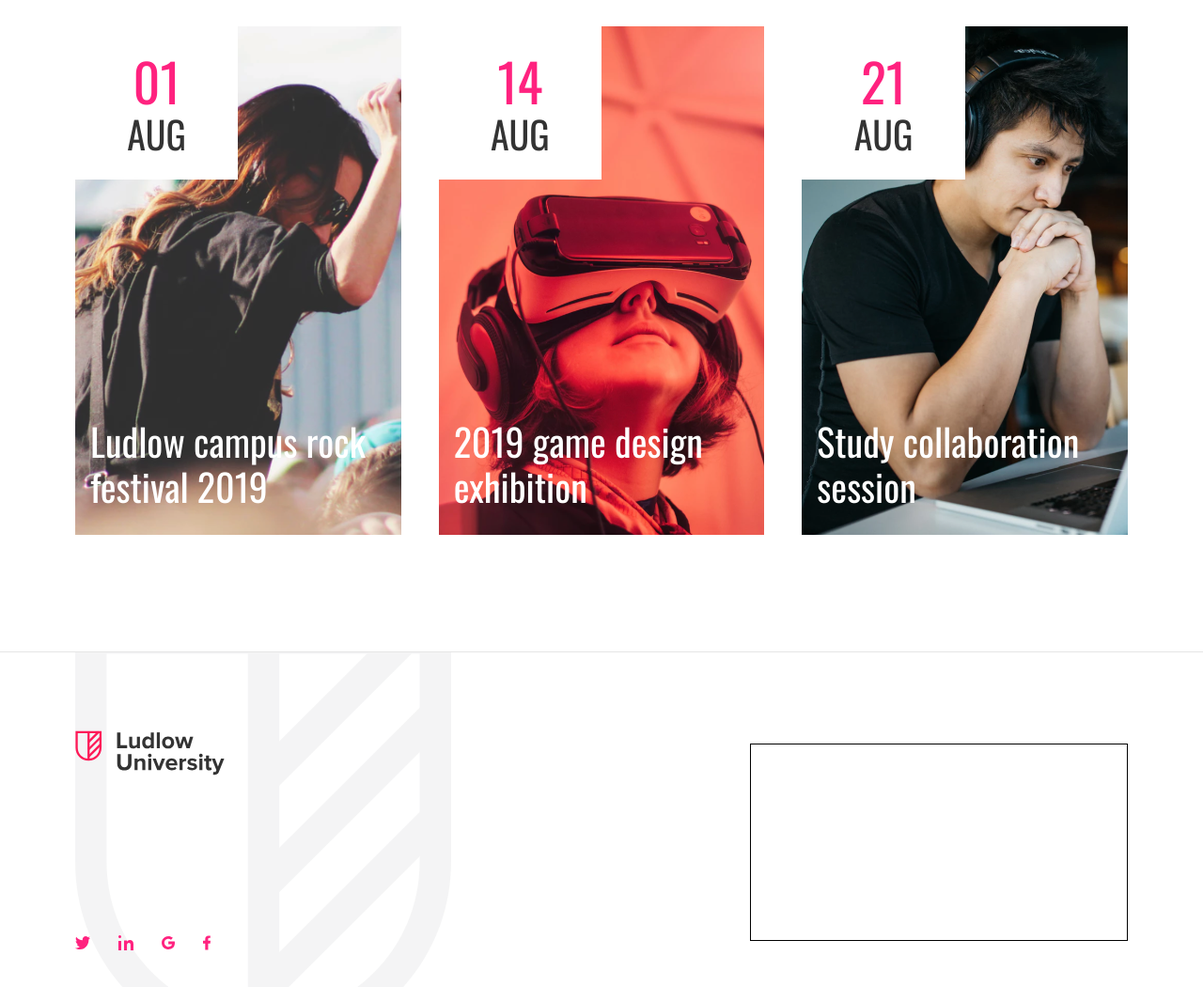
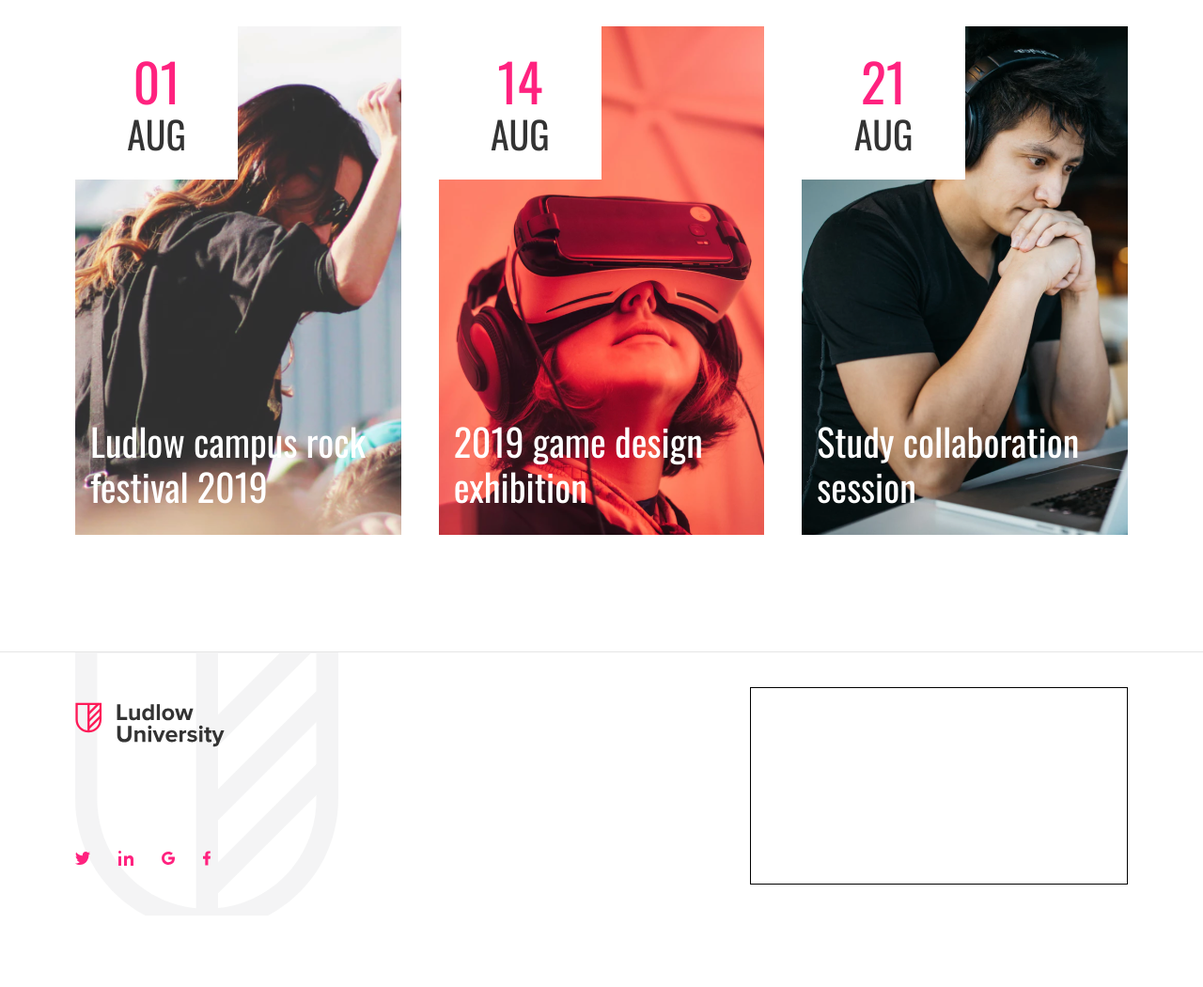
Before and after one commit to SPARKY892/zengenti, a React (Create React App) app: page / in a window 1280 px wide. Shown: the part 2391-3441 px from the top of the page at 94% size. Built offline with nearby package versions, Linux system fonts and the light colour scheme.

Commit message:
Addingstyling for 1024px wide displays

```diff
--- a/src/components/Footer.scss
+++ b/src/components/Footer.scss
@@ -36,3 +36,23 @@
     height: 208px;
     border: 1px solid black;
 }
+
+@media screen and (min-width: 1024px) {
+    .footer-faded-logo-container {
+        width: 25%;
+    }
+
+    .footer-faded-logo {
+        width: 100%;
+    }
+}
+
+@media screen and (min-width: 1440px) {
+    .footer-faded-logo-container {
+        width: 400px;
+    }
+
+    .footer-faded-logo {
+        width: 400px;
+    }
+}
```
